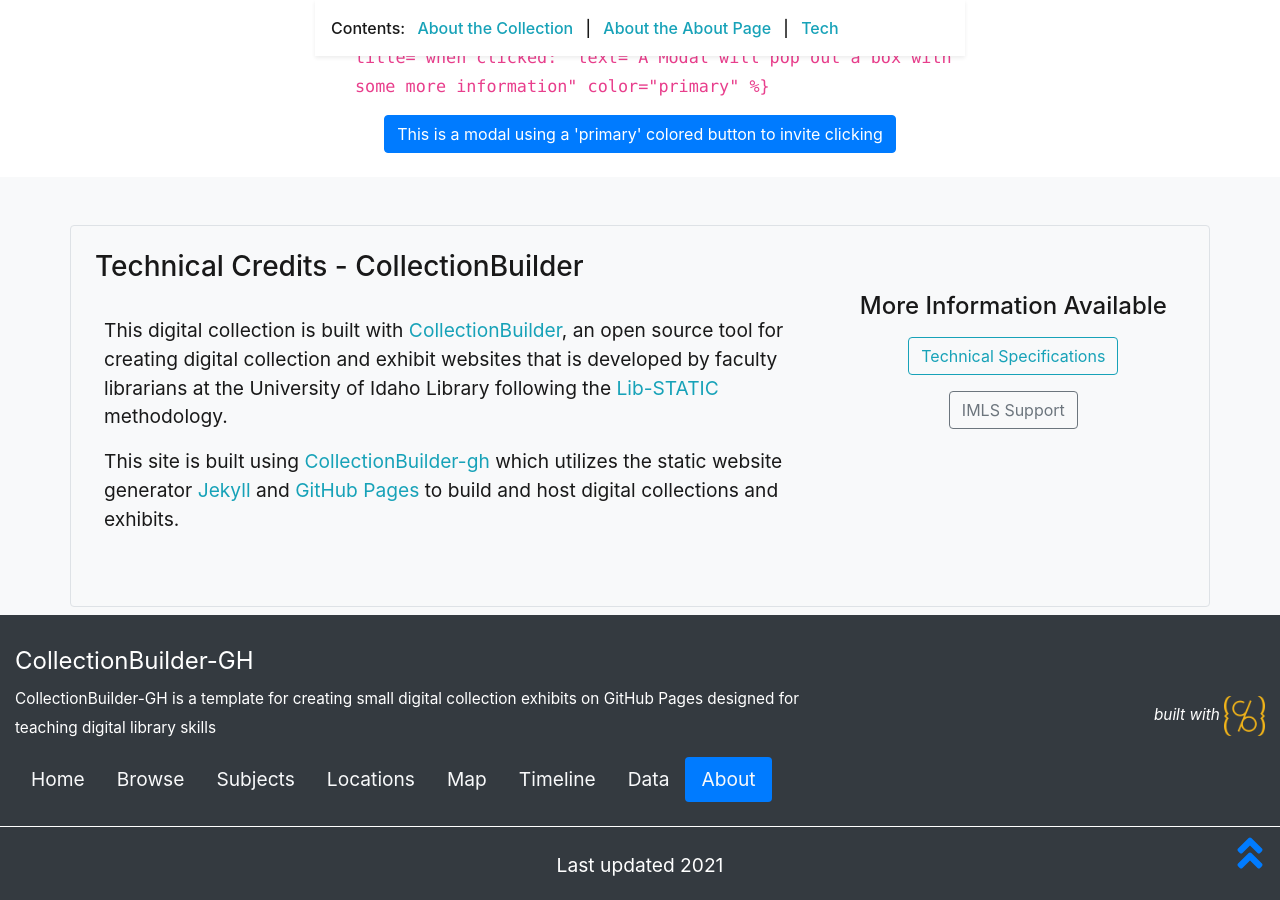
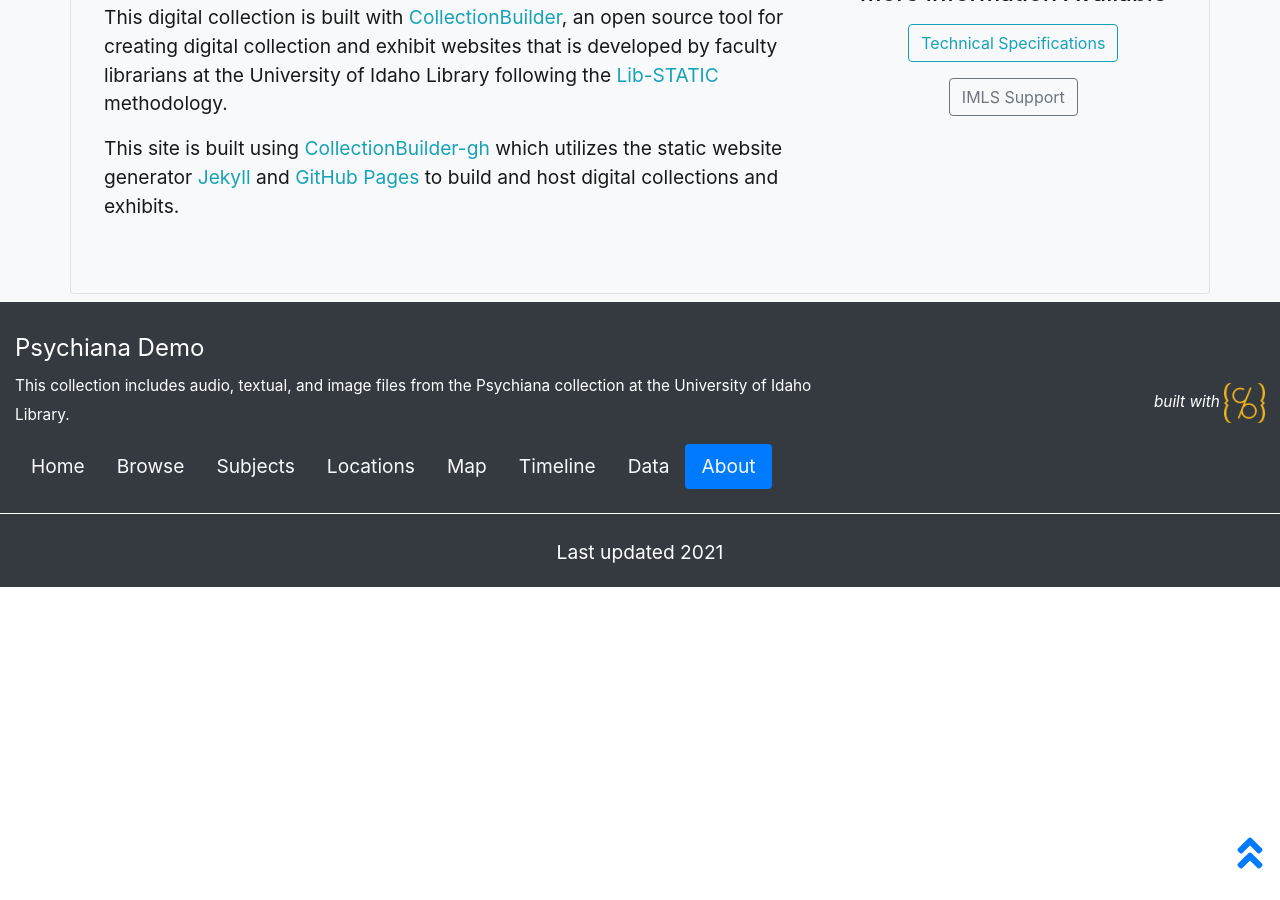
Before and after one commit to erika-b/practiceCB, a Jekyll site: the page built from pages/about.md, in a window 1280 px wide and 900 px high, scrolled down 5180 px. Built offline with Jekyll 4.4.1, drawn with Linux system fonts in a browser that asks for light colours; after the commit the page ends 5767 px from its top, so only the background shows below that; some of the changed text lies outside the part shown.

Commit message:
Added psychiana collection to config

```diff
--- a/_config.yml
+++ b/_config.yml
@@ -20,20 +20,20 @@
 # SITE SETTINGS
 #
 # title of site appears in banner
-title: CollectionBuilder-GH
+title: Psychiana Demo
 # tagline, a short phrase that will appear throughout the site in the top banner
-tagline: a template for creating simple digital exhibits
+tagline: a trial of collection builder
 # description appears in meta tags and other locations
 # this description might appear in search result lists, keep around 160 characters max
-description: "CollectionBuilder-GH is a template for creating small digital collection exhibits on GitHub Pages designed for teaching digital library skills"
+description: "This collection includes audio, textual, and image files from the Psychiana collection at the University of Idaho Library."
 # creator of the digital collection, to appear in meta tags; we typically use our GitHub usernames but feel free to just use your name
-author: CollectionBuilder
+author: eb
 
 ##########
 # COLLECTION SETTINGS
 #
 # choose metadata: this is the name of the csv file in your _data directory that describes the objects in your collection
-metadata: demo-metadata
+metadata: Copy of psychiana_cbdemo_gh - Sheet1
 
 ##########
 # GOOGLE SERVICES [optional!]
@@ -49,7 +49,7 @@
 # ROBOTS EXCLUDE
 #
 # set noindex to true if you do NOT want Google to index your site
-# noindex: true
+noindex: true
 
 ##########
 # BUILD SETTINGS
```
